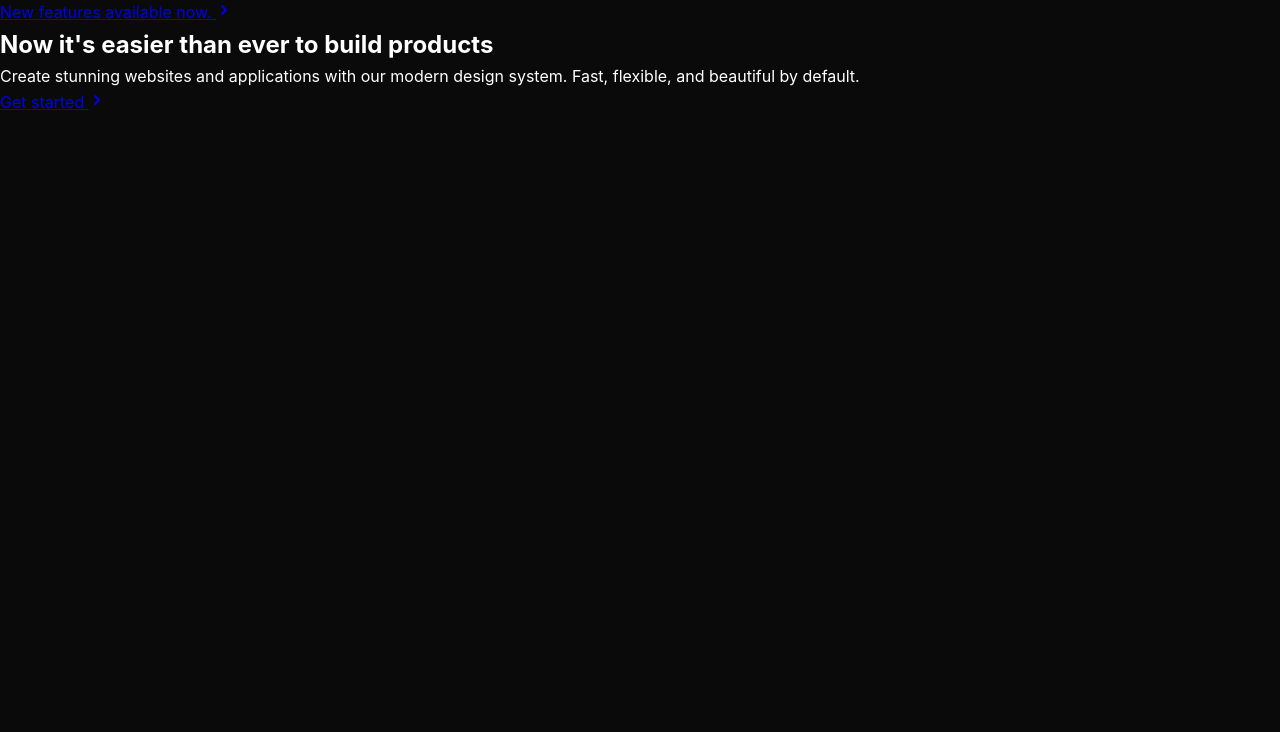
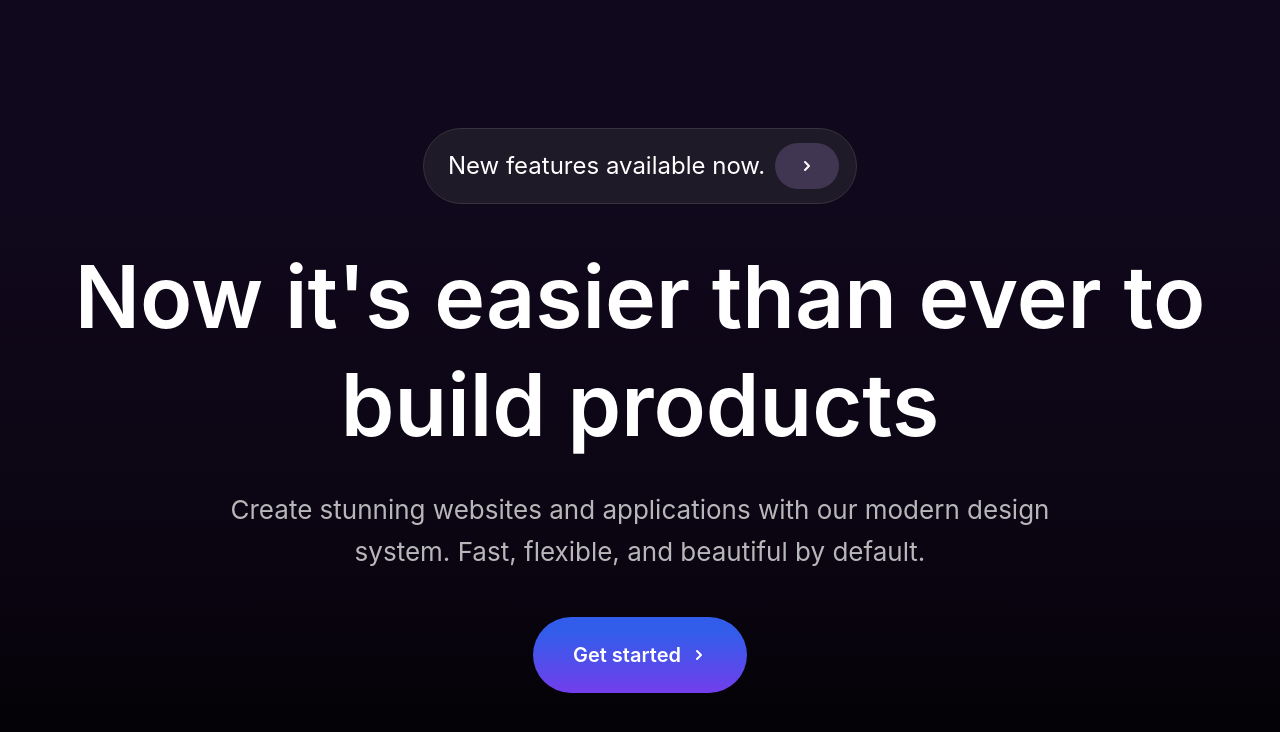
Before and after one commit to devwithjay/chai-aur-cohort, a website: page assignments/challenge-1/index.html in a window 1280 px wide. Drawn offline with Linux system fonts and the light colour scheme.

Commit message:
feat: implement solution for challenge-1

```diff
--- a/assignments/challenge-1/index.html
+++ b/assignments/challenge-1/index.html
@@ -28,13 +28,17 @@
 			</div>
 
 			<div class="hero-content">
-				<h1 class="hero-title">Now it's easier than ever to build products</h1>
+				<h1 class="hero-title">
+					Now it's easier than ever to <br />
+					build products
+				</h1>
 				<p class="hero-description">
 					Create stunning websites and applications with our modern design
+					<br />
 					system. Fast, flexible, and beautiful by default.
 				</p>
 				<a href="#" class="cta-button">
-					Get started
+					Get started &nbsp;
 					<svg
 						width="16"
 						height="16"
--- a/assignments/challenge-1/styles.css
+++ b/assignments/challenge-1/styles.css
@@ -9,41 +9,115 @@ body {
 		Ubuntu, Cantarell, sans-serif;
 	line-height: 1.6;
 	color: white;
-  background-color: #0a0a0a;
+	background: linear-gradient(
+		180deg,
+		#10081c 22.06%,
+		#0b0512 70.67%,
+		#000000 100%
+	);
+	background-attachment: fixed;
+	align-items: center;
+	text-align: center;
 }
 
 .hero {
+	display: flex;
+	flex-direction: column;
+	align-items: center;
+	justify-content: center;
+	margin-top: 10%;
 }
 
 .announcement {
+	display: flex;
+	align-items: center;
+	justify-content: space-between;
+	width: auto;
+	height: auto;
+	background-color: #1f1a28;
+	border: solid 1px #36323e;
+	padding: 14px 24px;
+	top: 20%;
+	margin: 0 auto;
+	border-radius: 50px;
+	margin-bottom: 40px;
+	transition: background-color 0.2s ease;
+}
+
+.announcement:hover {
+	background-color: #2a2436;
 }
 
 .announcement-link {
-  /*  */
+	display: flex;
+	text-align: center;
+	align-items: center;
+	justify-content: center;
+	color: #fff;
+	text-decoration: none;
+	font-weight: 500;
 }
 
 .announcement-link:hover {
+	cursor: pointer;
 }
 
 .announcement-text {
+	font-size: 24px;
+	font-weight: 400;
+	margin-right: 10px;
 }
 
 .announcement-button {
+	display: inline-flex;
+	justify-content: center;
+	align-items: center;
+	text-align: center;
+	padding: 15px 24px;
+	background-color: #403651;
+	border-radius: 50px;
+	margin-right: -7px;
 }
 
 .hero-content {
+	display: flex;
+	flex-direction: column;
+	align-items: center;
+	justify-content: space-between;
 }
 
 .hero-title {
+	font-size: 86px;
+	font-weight: 600;
+	margin-bottom: 30px;
+	line-height: 125%;
 }
 
 .hero-description {
+	font-size: 26px;
+	color: #b7b7b9;
+	margin-bottom: 45px;
 }
 
 .cta-button {
+	display: flex;
+	justify-content: center;
+	align-items: center;
+	color: #fff;
+	font-size: 20px;
+	font-weight: 600;
+	text-align: center;
+	text-decoration: none;
+	background: linear-gradient(#325dea 20%, #723eeb 100%, #4951da 100%);
+	padding: 22px 40px;
+	border-radius: 50px;
+	transition: box-shadow 0.3s ease, transform 0.3s ease;
 }
 
 .cta-button:hover {
+	cursor: pointer;
+	box-shadow: 0 0 10px rgba(114, 62, 235, 0.6), 0 0 20px rgba(114, 62, 235, 0.4);
+	transform: scale(1.01);
 }
 
 @media (max-width: 640px) {
```
Lines whose indentation alone changed are shown as unchanged.
